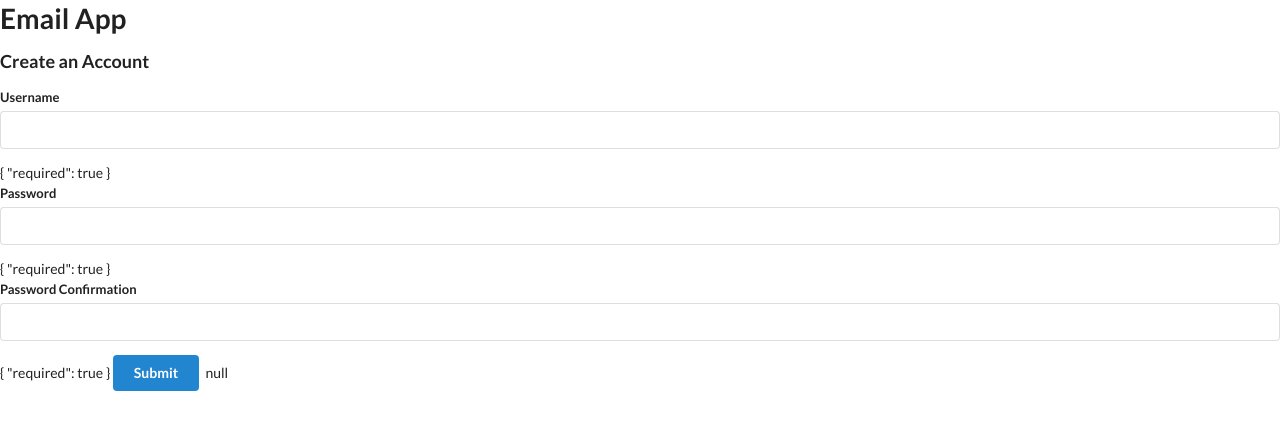
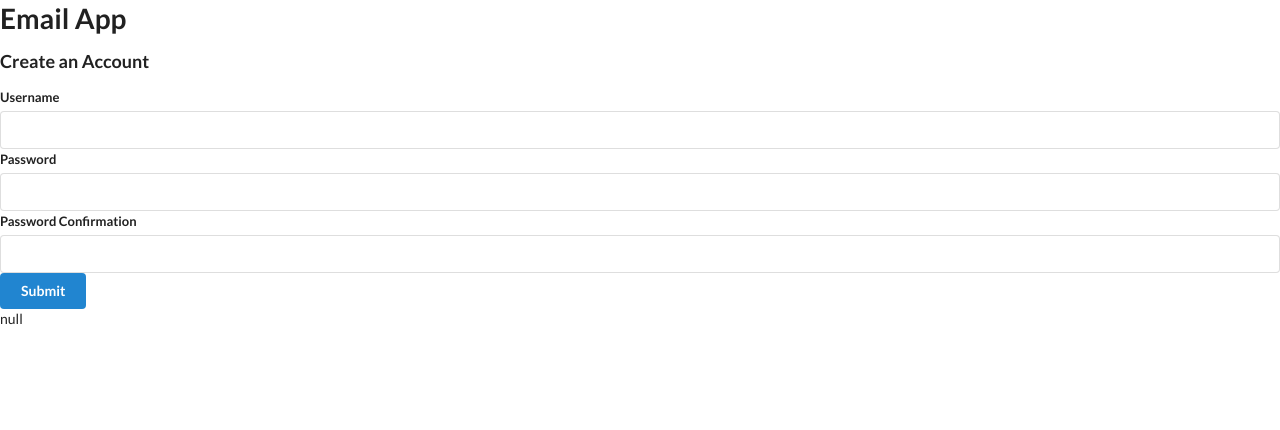
Before and after one commit to zmmohibul/email-app, an Angular app: page /signup in a window 1280 px wide. Shown: the top 430 px of the page. Built offline with nearby package versions, Linux system fonts and the light colour scheme.

Commit message:
Auth Module Signup Form - Reusable Input Component

```diff
--- a/src/app/auth/auth.module.ts
+++ b/src/app/auth/auth.module.ts
@@ -6,6 +6,7 @@ import { AuthRoutingModule } from './auth-routing.module';
 import { SigninComponent } from './signin/signin.component';
 import { SignupComponent } from './signup/signup.component';
 import {HttpClientModule} from "@angular/common/http";
+import {SharedModule} from "../shared/shared.module";
 
 
 @NgModule({
@@ -17,7 +18,8 @@ import {HttpClientModule} from "@angular/common/http";
     CommonModule,
     AuthRoutingModule,
     ReactiveFormsModule,
-    HttpClientModule
+    HttpClientModule,
+    SharedModule
   ],
 })
 export class AuthModule { }
--- a/src/app/auth/signup/signup.component.html
+++ b/src/app/auth/signup/signup.component.html
@@ -1,26 +1,39 @@
 <h3>Create an Account</h3>
 <form class="ui form" [formGroup]="authForm">
-  <div class="field">
-    <label>Username</label>
-    <input formControlName="username" />
+  <app-input
+    inputType="text"
+    label="Username"
+    [control]="authForm.get('username')"
+  ></app-input>
+  <app-input
+    inputType="password"
+    label="Password"
+    [control]="authForm.get('password')"
+  ></app-input>
+  <app-input
+    inputType="password"
+    label="Password Confirmation"
+    [control]="authForm.get('passwordConfirmation')"
+  ></app-input>
+
+  <div
+    *ngIf="
+      authForm.get('password').touched &&
+      authForm.get('passwordConfirmation').touched &&
+      authForm.errors
+    "
+    class="ui red basic label"
+  >
+    <p *ngIf="authForm.errors.passwordsDontMatch">
+      Password and Password Confirmation must match
+    </p>
   </div>
-  {{ authForm.get('username').errors | json }}
 
-  <div class="field">
-    <label>Password</label>
-    <input formControlName="password" />
+  <div>
+    <button class="ui submit button primary">
+      Submit
+    </button>
   </div>
-  {{ authForm.get('password').errors | json }}
-
-  <div class="field">
-    <label>Password Confirmation</label>
-    <input formControlName="passwordConfirmation" />
-  </div>
-  {{ authForm.get('passwordConfirmation').errors | json }}
-
-  <button class="ui submit button primary">
-    Submit
-  </button>
 
   {{ authForm.errors | json }}
 </form>
--- a/src/app/auth/validators/unique-username.ts
+++ b/src/app/auth/validators/unique-username.ts
@@ -1,6 +1,5 @@
 import {Injectable} from "@angular/core";
 import {AsyncValidator, FormControl} from "@angular/forms";
-import {HttpClient} from "@angular/common/http";
 import {catchError, map} from "rxjs/operators";
 import {of} from "rxjs";
 import {AuthService} from "../auth.service";
@@ -9,7 +8,7 @@ import {AuthService} from "../auth.service";
   providedIn: "root"
 })
 export class UniqueUsername implements AsyncValidator{
-  constructor(private http: HttpClient, private authService:AuthService) { }
+  constructor(private authService:AuthService) { }
 
   validate = (control: FormControl) => {
     const { value } = control;
--- a/src/app/shared/input/input.component.html
+++ b/src/app/shared/input/input.component.html
@@ -1 +1,32 @@
-<p>input works!</p>
+<div class="field">
+  <label>{{ label }}</label>
+  <input [type]="inputType" [formControl]="control" />
+  <div *ngIf="showErrors()" class="ui pointing red basic label">
+    <p *ngIf="control.errors.required">
+      Value is required
+    </p>
+    <p *ngIf="control.errors.minlength">
+      Value you entered is
+      {{ control.errors.minlength.actualLength }}
+      characters long, but it must be at aleast
+      {{ control.errors.minlength.requiredLength }}
+      characters
+    </p>
+    <p *ngIf="control.errors.maxlength">
+      Value you entered is
+      {{ control.errors.maxlength.actualLength }}
+      characters long, but it cannot be longer than
+      {{ control.errors.maxlength.requiredLength }}
+      characters
+    </p>
+    <p *ngIf="control.errors.pattern">
+      Invalid format
+    </p>
+    <p *ngIf="control.errors.nonUniqueUsername">
+      Username is taken
+    </p>
+    <p *ngIf="control.errors.noConnection">
+      Can't tell if username is taken
+    </p>
+  </div>
+</div>
--- a/src/app/shared/input/input.component.ts
+++ b/src/app/shared/input/input.component.ts
@@ -1,4 +1,5 @@
-import { Component, OnInit } from '@angular/core';
+import {Component, Input, OnInit} from '@angular/core';
+import {FormControl} from "@angular/forms";
 
 @Component({
   selector: 'app-input',
@@ -6,10 +7,18 @@ import { Component, OnInit } from '@angular/core';
   styleUrls: ['./input.component.css']
 })
 export class InputComponent implements OnInit {
+  @Input() label: string;
+  @Input() control: FormControl;
+  @Input() inputType: string;
 
   constructor() { }
 
   ngOnInit(): void {
   }
 
+  showErrors() {
+    const { dirty, touched, errors } = this.control;
+    return dirty && touched && errors;
+  }
+
 }
```
Also changed, not shown: src/app/shared/shared.module.ts (+9 -4 lines).
